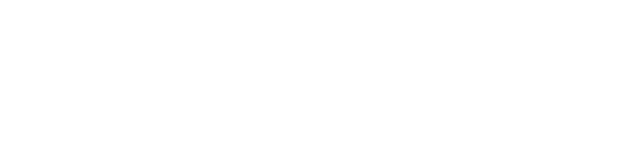
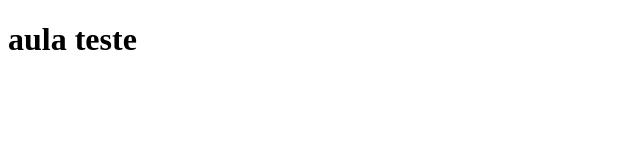
Before and after one commit to emanuelle-souza/teste, a plain HTML site: page site/index.html in a window 1280 px wide. Shown: the whole page, without its empty margins (0-640 px from the left). Drawn offline with Linux system fonts and the light colour scheme.

Commit message:
alterção inicial
coloquei um h1 com texto básico

```diff
--- a/site/index.html
+++ b/site/index.html
@@ -6,6 +6,6 @@
     <title>Document</title>
 </head>
 <body>
-
+    <h1>aula teste</h1>
 </body>
 </html>
```
